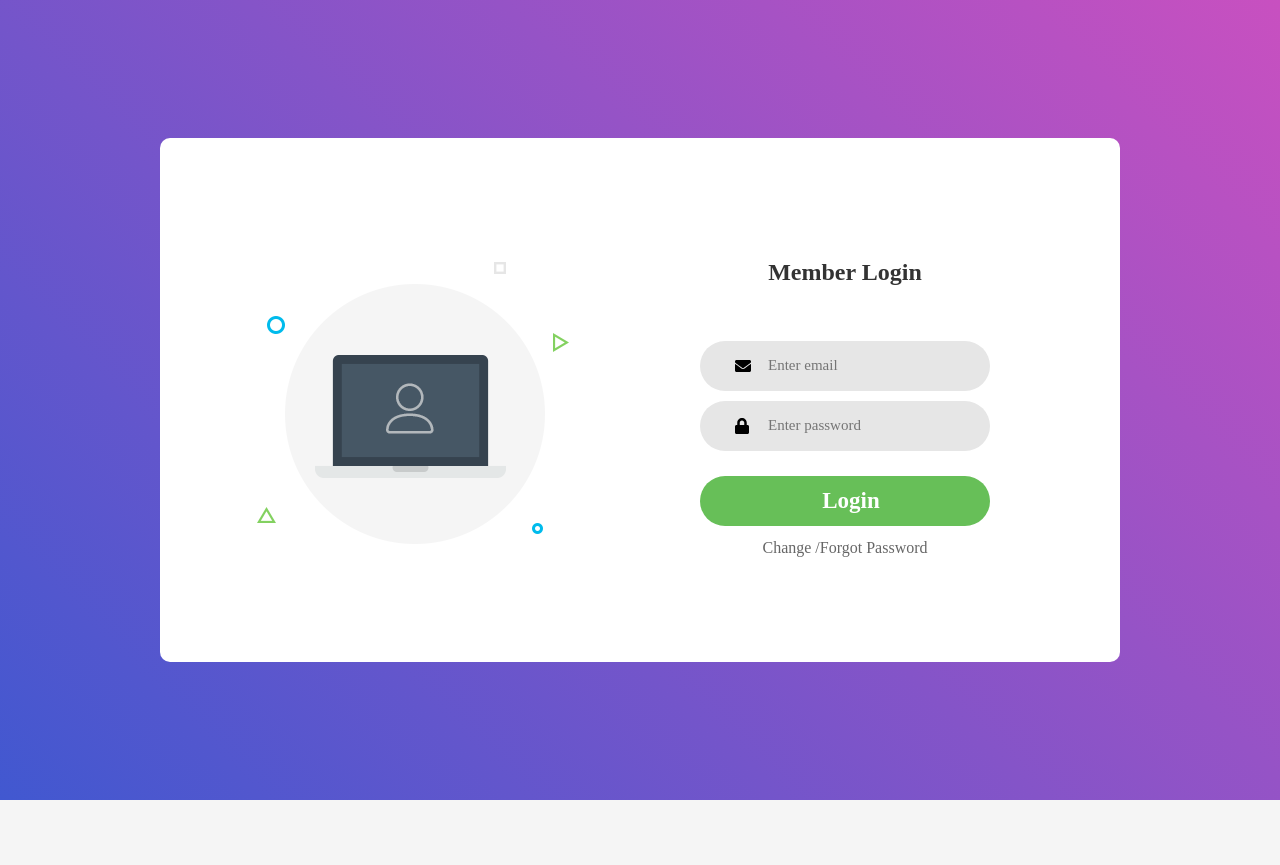
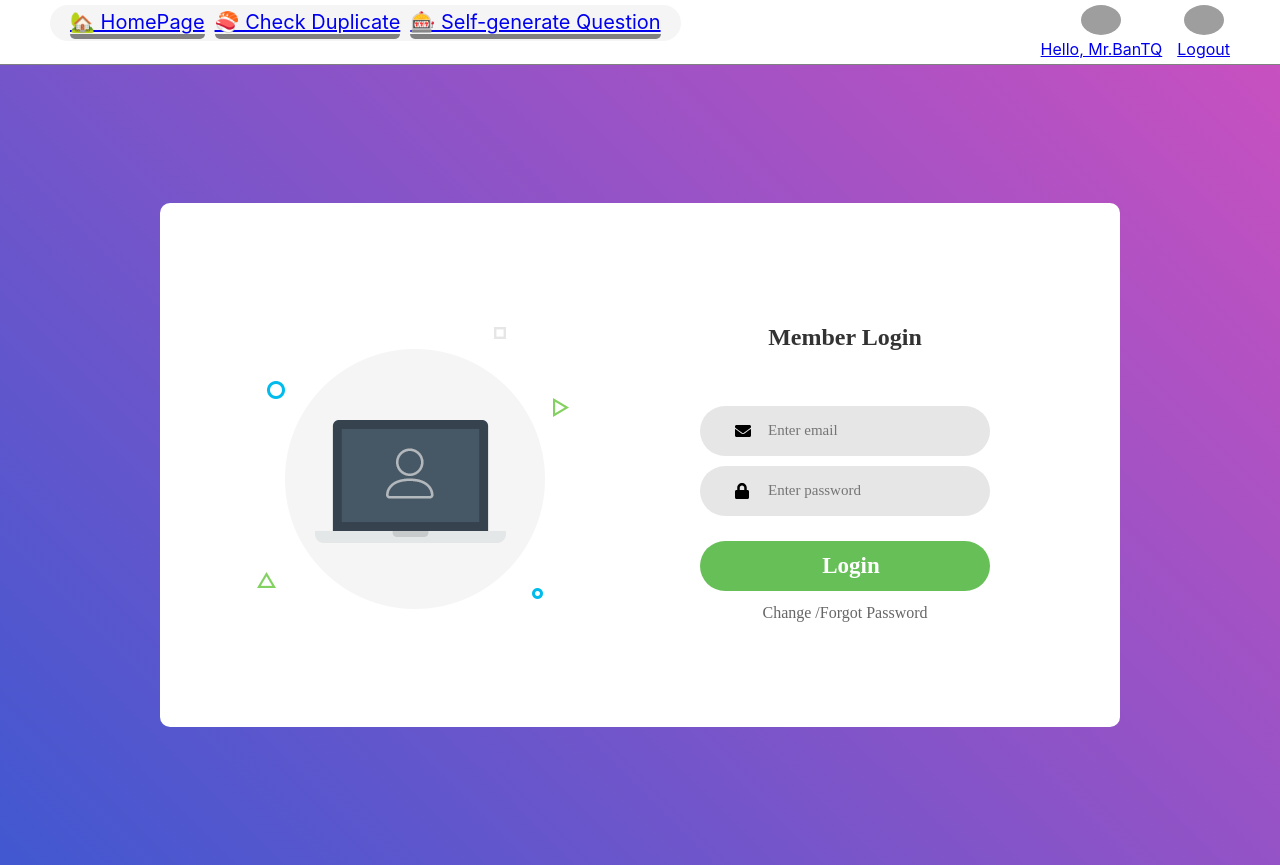
Before and after one commit to https-github-com-GiangHoang9912/capstone-project-front-end, a React (Create React App) app: page /login in a window 1280 px wide. Before the commit the page ends 800 px from the top, so only its background shows below. Built offline with nearby package versions, Linux system fonts and the light colour scheme; grey boxes are pictures that could not be loaded.

Commit message:
[fix] add missing Header

```diff
--- a/src/App/app.tsx
+++ b/src/App/app.tsx
@@ -14,6 +14,7 @@ import Login from '../screen/login'
 function App(props: any) {
   return (
     <Router>
+      <Header />
       <Switch>
         <Route exact path="/home">
           <HomePage />
--- a/src/screen/login.tsx
+++ b/src/screen/login.tsx
@@ -1,7 +1,6 @@
 import { useState } from 'react'
 
 import PropTypes from 'prop-types'
-import { Link, useParams } from 'react-router-dom'
 import { FontAwesomeIcon } from '@fortawesome/react-fontawesome'
 import { faEnvelope, faLock } from '@fortawesome/free-solid-svg-icons'
 
```
